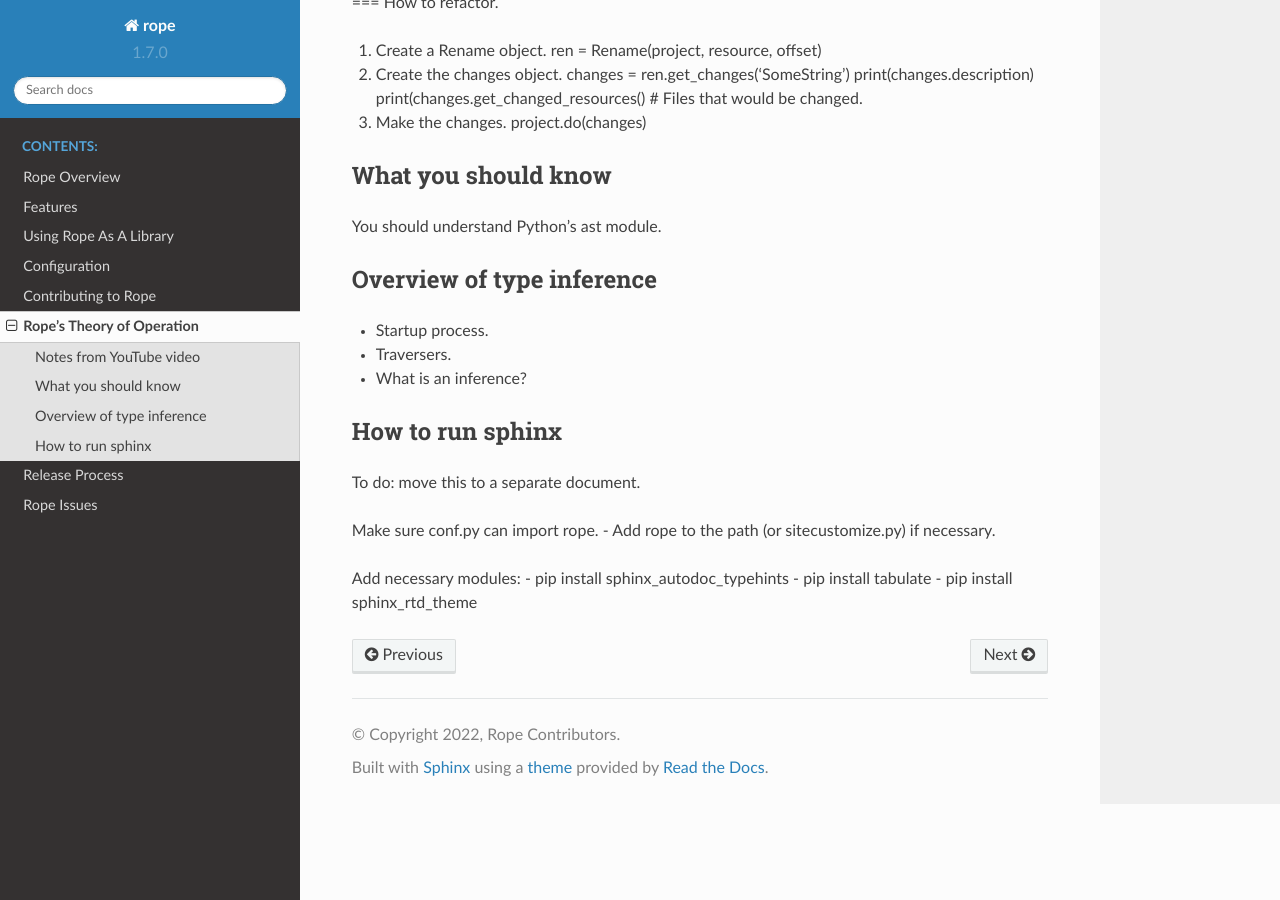
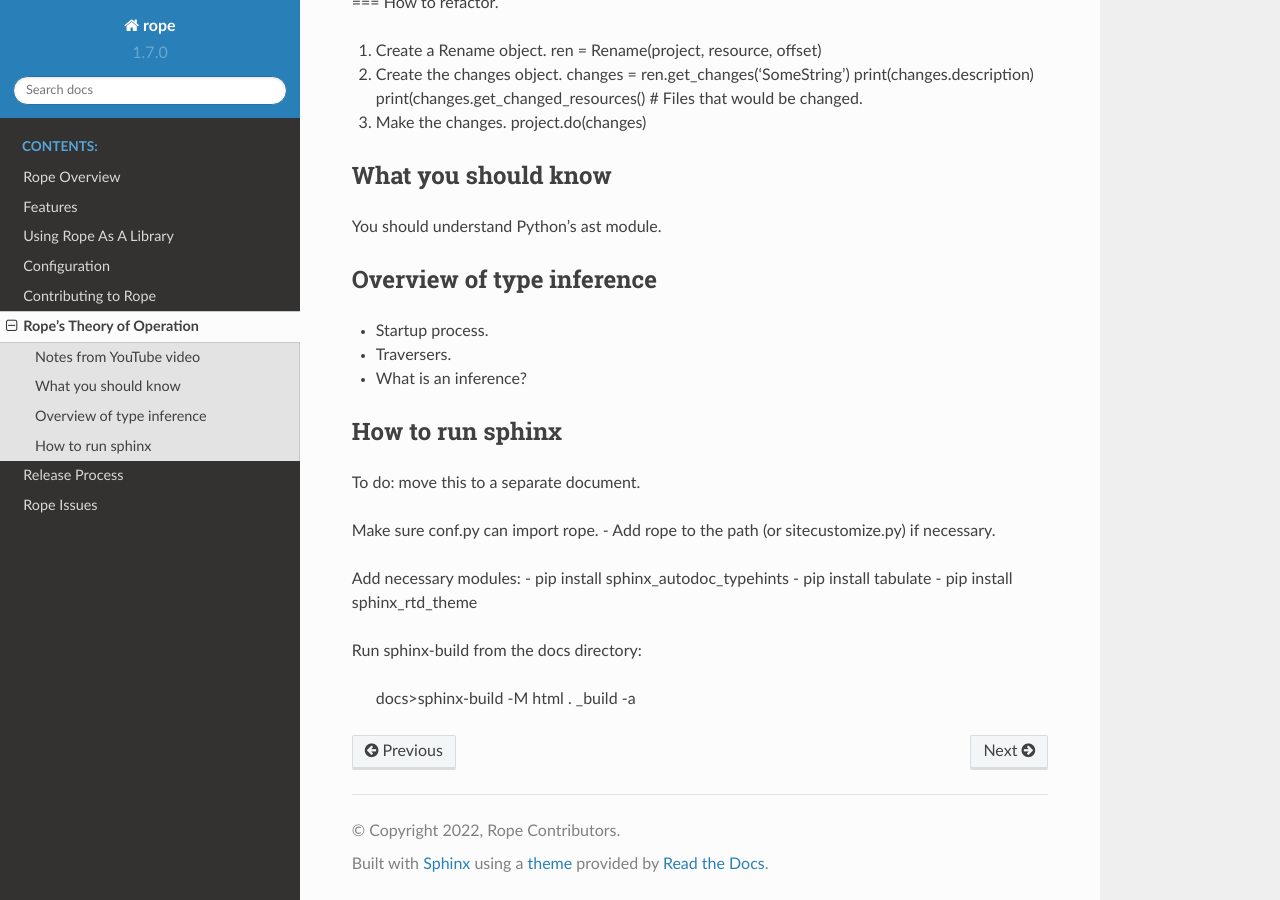
Before and after one commit to python-rope/rope, a Sphinx documentation site: the page built from docs/theory.rst, in a window 1280 px wide and 900 px high, scrolled down 724 px. Built offline with Sphinx 7.4.7 and the Read the Docs theme 2.0.0, drawn with Linux system fonts in a browser that asks for light colours.

Commit message:
Add to theory.rst

```diff
--- a/docs/theory.rst
+++ b/docs/theory.rst
@@ -65,3 +65,7 @@ Add necessary modules:
 - pip install sphinx_autodoc_typehints
 - pip install tabulate
 - pip install sphinx_rtd_theme
+
+Run sphinx-build from the docs directory:
+
+    docs>sphinx-build -M html . _build -a
```
